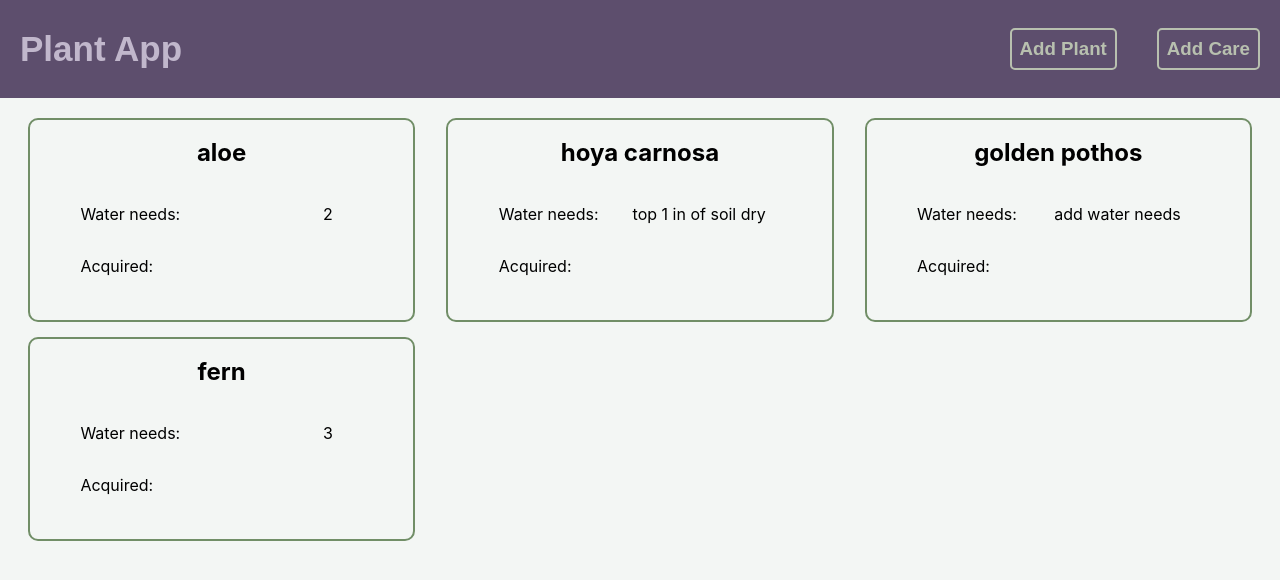
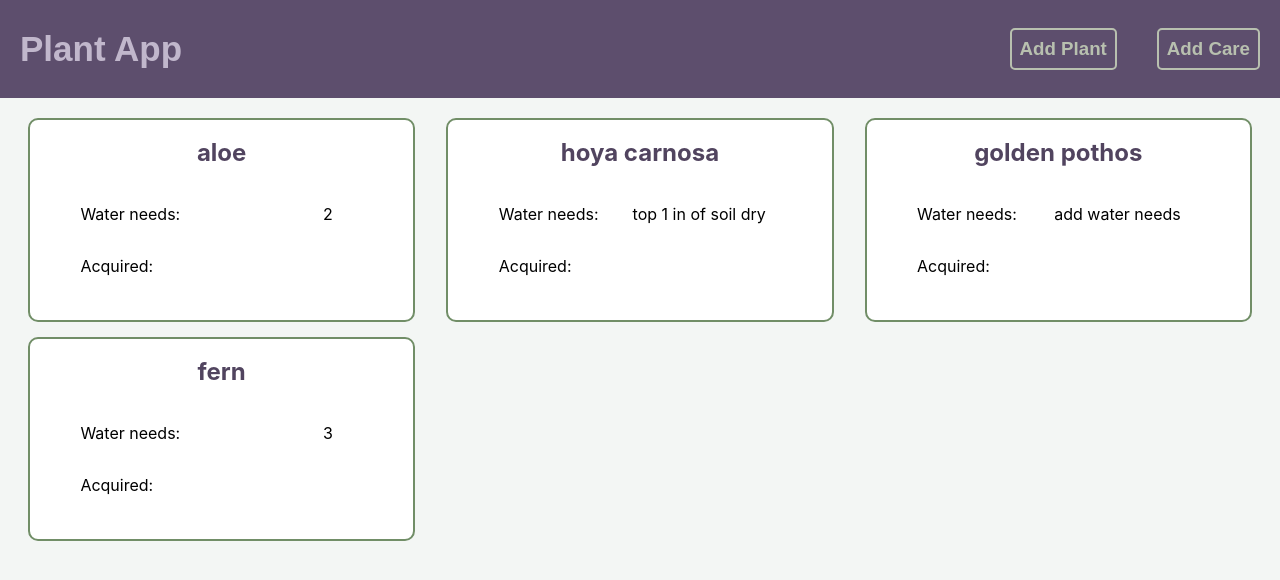
Before and after one commit to bumbleb5/dangerboat-plant-app, a React (Create React App) app: page / in a window 1280 px wide. Shown: the top 580 px of the page. Built offline with nearby package versions, Linux system fonts and the light colour scheme.

Commit message:
styling card

```diff
--- a/src/components/gardenCollection/plantCard/plantCard.css
+++ b/src/components/gardenCollection/plantCard/plantCard.css
@@ -6,6 +6,7 @@
     display: grid;
     grid-template-columns: 1fr;
     grid-template-rows: .5fr 1fr;
+    background-color: #FFFF;
 }
 
 .plantCardName {
@@ -16,6 +17,7 @@
     justify-self: center;
     margin: 0 auto;
     padding-top: 18px;
+    color: #51445F;
 }
 
 .plantInfoTable {
```
